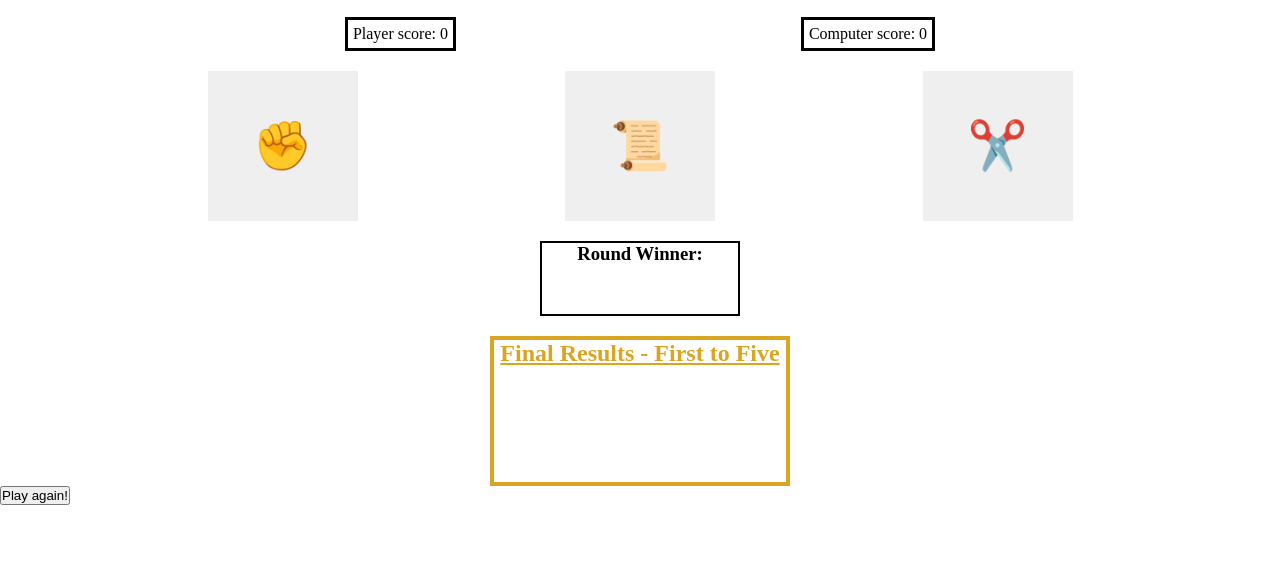
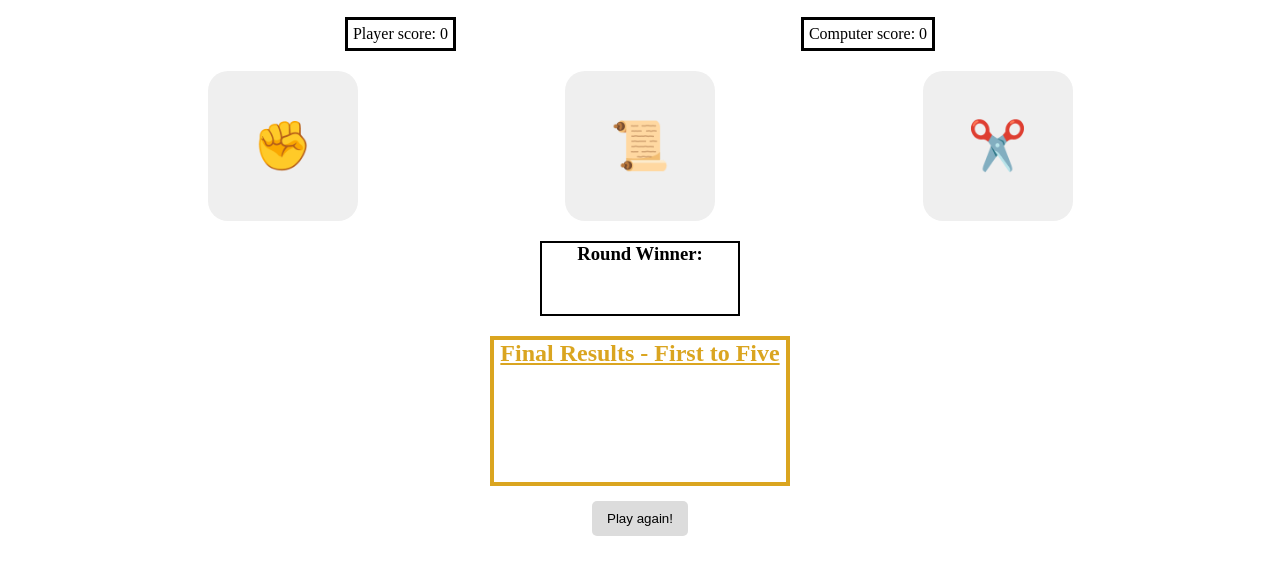
Before and after one commit to Eishalex2/rock-paper-scissors, a plain HTML site: page index.html in a window 1280 px wide. Shown: the part 40-614 px from the top of the page. Drawn offline with Linux system fonts and the light colour scheme.

Commit message:
feat: Style final results container, reset btn
Fixed the final results container so that the winner/loser message will
be in the center of the box. Styled the reset button.

Interesting that the emojis are different. But the basic project is
ultimately finished!

```diff
--- a/index.html
+++ b/index.html
@@ -32,11 +32,15 @@
   <div class="finalMasterContainer">
     <div class="finalContainer">
       <h2>Final Results - First to Five</h2>
-      <div class="finalResults"></div>
+      <div class="finalResultsContainer">
+        <div class="finalResults"></div>
+      </div>
     </div>
   </div>
 
-  <button id="reset">Play again!</button>
+  <div class="resetContainer">
+    <button id="reset">Play again!</button>
+  </div>
 
 </body>
 <script src="script.js"></script>
--- a/script.js
+++ b/script.js
@@ -115,8 +115,7 @@ function getWinner() {
   if (playerWins === 5) {
     finalResults.textContent = 'You won the game! Congratulations!';
   } else if (compWins === 5) {
-    finalResults.style.fontSize = '20px';
-    finalResults.textContent = 'Sorry, you lost! Looks like the computer was luckier this time.';
+    finalResults.textContent = 'Sorry, you lost... :( Looks like the computer was luckier this time.';
   }
 }
 
--- a/style.css
+++ b/style.css
@@ -30,6 +30,7 @@ h1 {
   padding: 15px 20px;
   font-size: 48px;
   border: none;
+  border-radius: 20px;
 }
 
 .play:hover {
@@ -85,6 +86,8 @@ h2 {
   border: 4px solid goldenrod;
   width: 300px;
   height: 150px;
+  display: flex;
+  flex-direction: column;
   text-align: center;
 }
 
@@ -92,7 +95,27 @@ h2 {
   text-decoration: underline;
 }
 
-.finalResults {
+.finalResultsContainer {
   display: flex;
-  margin: auto;
+  justify-content: center;
+  align-items: center;
+  flex: 1;
+  font-size: 20px;
 }
+
+.resetContainer {
+  display: flex;
+  justify-content: center;
+  margin-top: 15px;
+}
+
+#reset {
+  padding: 10px 15px;
+  border-radius: 5px;
+  border: none;
+  background-color: gainsboro;
+}
+
+#reset:hover {
+  background-color: antiquewhite;
+}
```
